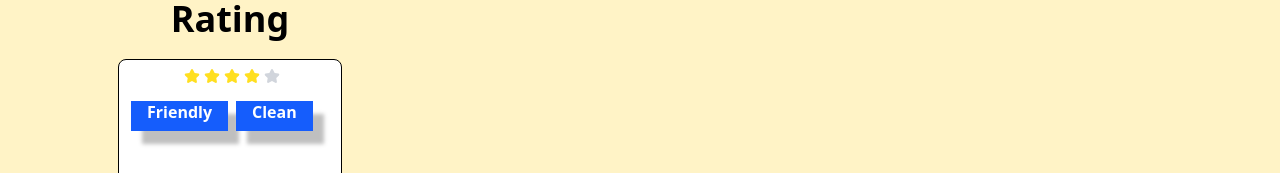
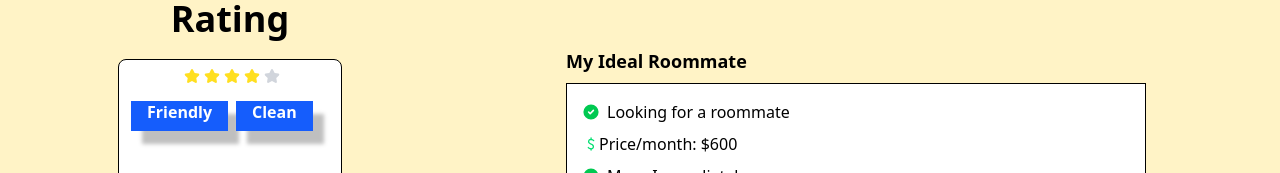
Before and after one commit to Evan-Proulx/RoommateLink-Frontend, a React (Vite) app: page /profile in a window 1280 px wide. Shown: the part 627-800 px from the top of the page. Built offline with nearby package versions, Linux system fonts and the light colour scheme; a web font is replaced by a local one.

Commit message:
Finished Ideal Roommate-Place Section

```diff
--- a/src/Components/Profile/ProfileComponents/IdealRoommate-Place.tsx
+++ b/src/Components/Profile/ProfileComponents/IdealRoommate-Place.tsx
@@ -0,0 +1,65 @@
+interface Props {
+    isLookingForRoommate: boolean;
+}
+
+function IdealRoommatePlace({ isLookingForRoommate }: Props) {
+    return (
+        <div className="p-4">
+
+            <h1 className="text-lg font-bold m-2 mb-2">
+                {isLookingForRoommate ? "My Ideal Roommate" : "My Ideal Place"}
+            </h1>
+
+            <div className="bg-white p-4 m-2 border border-black max-w-[580px]">
+                <ul className="space-y-2 text-black text-base list-inside">
+
+                    {isLookingForRoommate ? (
+                        <>
+                            <li className="flex items-center">
+                                <svg className="w-4 h-4 me-2 text-green-500 shrink-0" aria-hidden="true" fill="currentColor" viewBox="0 0 20 20">
+                                    <path d="M10 .5a9.5 9.5 0 1 0 9.5 9.5A9.51 9.51 0 0 0 10 .5Zm3.707 8.207-4 4a1 1 0 0 1-1.414 0l-2-2a1 1 0 0 1 1.414-1.414L9 10.586l3.293-3.293a1 1 0 0 1 1.414 1.414Z"/>
+                                </svg>
+                                Looking for a roommate
+                            </li>
+                            <li className="flex items-center">
+                                <svg className="w-4 h-4 text-green-400" aria-hidden="true" fill="none" viewBox="0 0 24 24">
+                                    <path stroke="currentColor" strokeLinecap="round" strokeLinejoin="round" strokeWidth="2" d="M8 17.345a4.76 4.76 0 0 0 2.558 1.618c2.274.589 4.512-.446 4.999-2.31.487-1.866-1.273-3.9-3.546-4.49-2.273-.59-4.034-2.623-3.547-4.488.486-1.865 2.724-2.899 4.998-2.31.982.236 1.87.793 2.538 1.592m-3.879 12.171V21m0-18v2.2"/>
+                                </svg>
+                                Price/month: $600
+                            </li>
+                            <li className="flex items-center">
+                                <svg className="w-4 h-4 me-2 text-green-500 shrink-0" aria-hidden="true" fill="currentColor" viewBox="0 0 20 20">
+                                    <path d="M10 .5a9.5 9.5 0 1 0 9.5 9.5A9.51 9.51 0 0 0 10 .5Zm3.707 8.207-4 4a1 1 0 0 1-1.414 0l-2-2a1 1 0 0 1 1.414-1.414L9 10.586l3.293-3.293a1 1 0 0 1 1.414 1.414Z"/>
+                                </svg>
+                                Move Immediately
+                            </li>
+                        </>
+                    ) : (
+                        <>
+                            <li className="flex items-center">
+                                <svg className="w-4 h-4 me-2 text-green-500 shrink-0" aria-hidden="true" fill="currentColor" viewBox="0 0 20 20">
+                                    <path d="M10 .5a9.5 9.5 0 1 0 9.5 9.5A9.51 9.51 0 0 0 10 .5Zm3.707 8.207-4 4a1 1 0 0 1-1.414 0l-2-2a1 1 0 0 1 1.414-1.414L9 10.586l3.293-3.293a1 1 0 0 1 1.414 1.414Z"/>
+                                </svg>
+                                Looking for a place
+                            </li>
+                            <li className="flex items-center">
+                                <svg className="w-4 h-4 text-green-400" aria-hidden="true" fill="none" viewBox="0 0 24 24">
+                                    <path stroke="currentColor" strokeLinecap="round" strokeLinejoin="round" strokeWidth="2" d="M8 17.345a4.76 4.76 0 0 0 2.558 1.618c2.274.589 4.512-.446 4.999-2.31.487-1.866-1.273-3.9-3.546-4.49-2.273-.59-4.034-2.623-3.547-4.488.486-1.865 2.724-2.899 4.998-2.31.982.236 1.87.793 2.538 1.592m-3.879 12.171V21m0-18v2.2"/>
+                                </svg>
+                                Budget: $800
+                            </li>
+                            <li className="flex items-center">
+                                <svg className="w-4 h-4 me-2 text-green-500 shrink-0" aria-hidden="true" fill="currentColor" viewBox="0 0 20 20">
+                                    <path d="M10 .5a9.5 9.5 0 1 0 9.5 9.5A9.51 9.51 0 0 0 10 .5Zm3.707 8.207-4 4a1 1 0 0 1-1.414 0l-2-2a1 1 0 0 1 1.414-1.414L9 10.586l3.293-3.293a1 1 0 0 1 1.414 1.414Z"/>
+                                </svg>
+                                No Smoking
+                            </li>
+                        </>
+                    )}
+                </ul>
+            </div>
+        </div>
+    );
+}
+
+export default IdealRoommatePlace;
--- a/src/Components/Profile/ProfileComponents/ProfileComponents.tsx
+++ b/src/Components/Profile/ProfileComponents/ProfileComponents.tsx
@@ -1,6 +1,7 @@
 import AboutSection from "./AboutSection.tsx";
 import InfoSection from "./InfoSection.tsx";
 import VerificationBadge from "./VerifictionBadge.tsx";
+import IdealRoommatePlace from "./IdealRoommate-Place.tsx";
 
 function ProfileComponents() {
 
@@ -15,6 +16,10 @@ function ProfileComponents() {
             />
             <AboutSection/>
 
+            <IdealRoommatePlace isLookingForRoommate={true} />
+            <IdealRoommatePlace isLookingForRoommate={false} />
+
+
 
 
 
```
